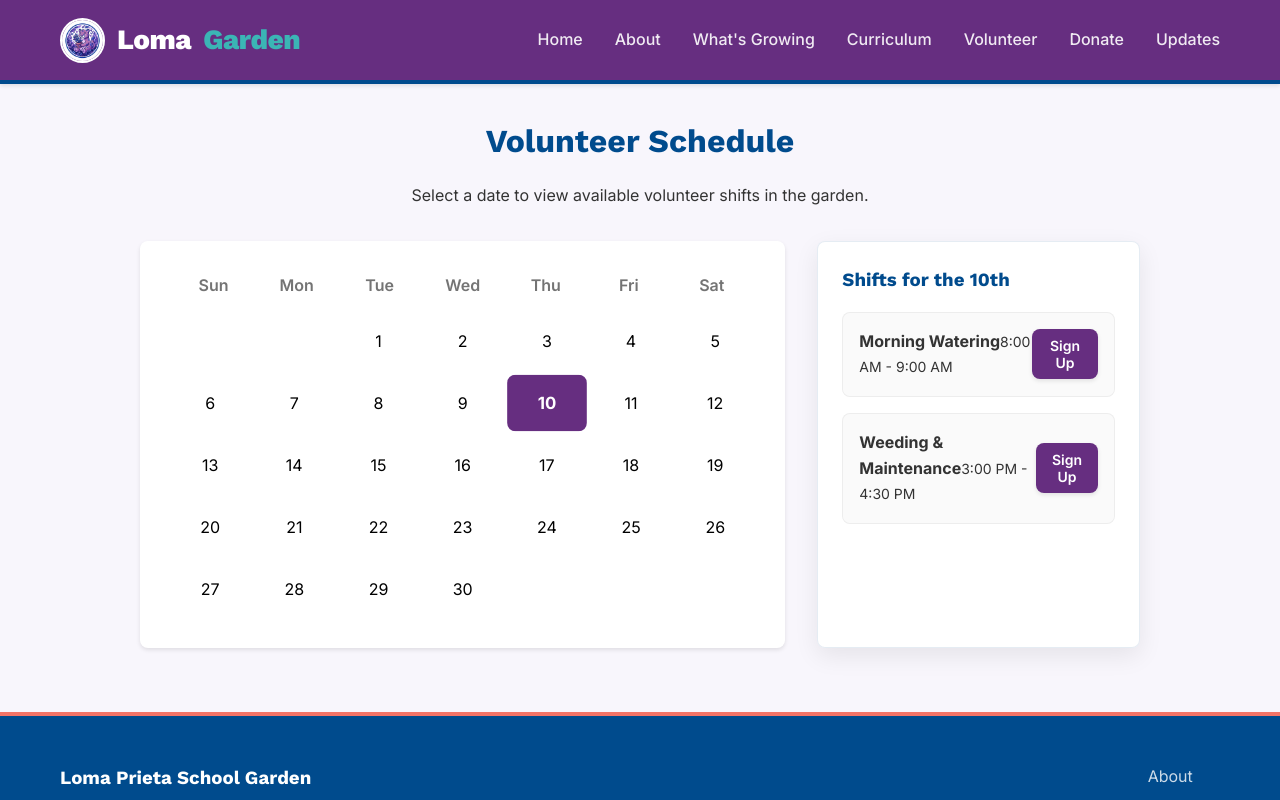
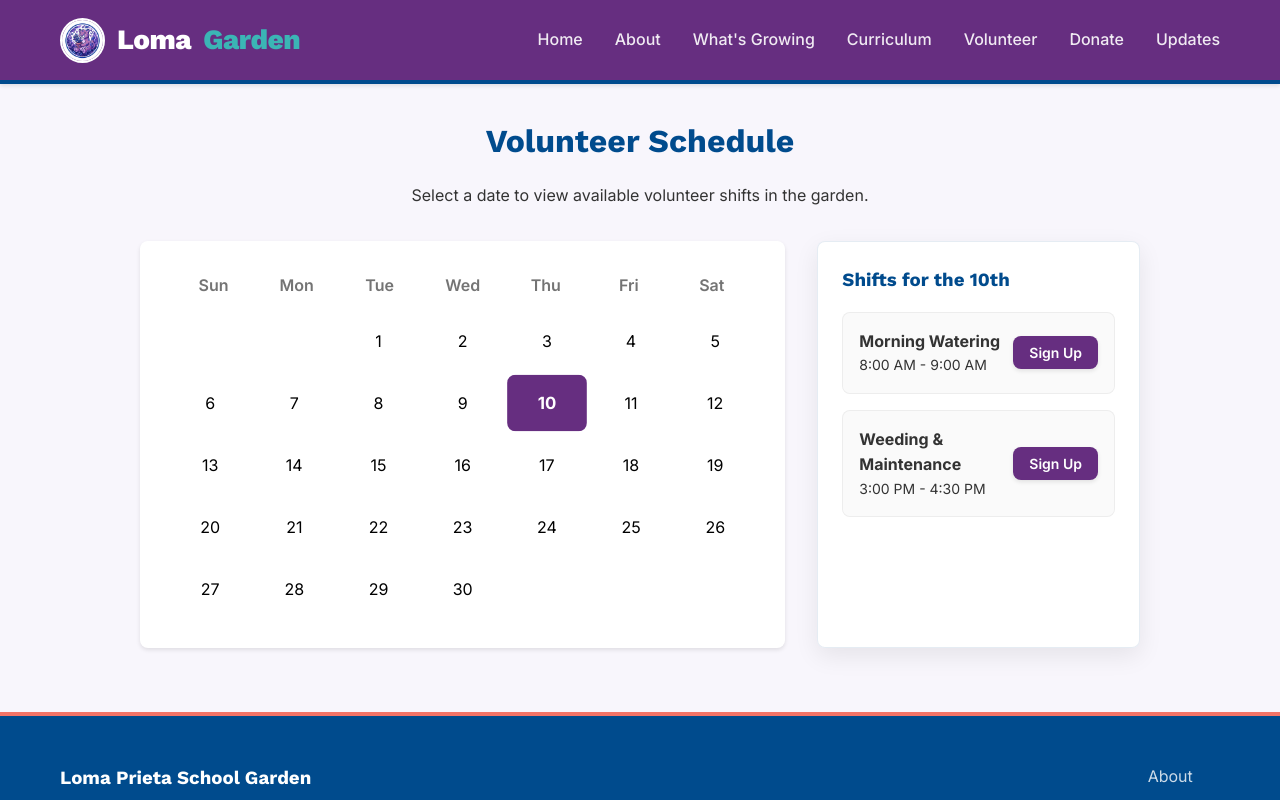
Before and after one commit to Baylow/loma-prieta-garden, a Next.js app: page /volunteer in a window 1280 px wide. Both pictures are taken after a click on the button "10". Shown: the top 800 px of the page. Built offline with nearby package versions, Linux system fonts and the light colour scheme.

Commit message:
Fix UI spacing and flex layout on volunteer page

```diff
--- a/src/app/volunteer/page.js
+++ b/src/app/volunteer/page.js
@@ -86,18 +86,18 @@ export default function Volunteer() {
               {!selectedShift ? (
                 <ul className={styles.shiftList}>
                   <li>
-                    <div className="flex-col">
+                    <div className="flex flex-col">
                       <strong>Morning Watering</strong>
                       <span className="text-muted" style={{ fontSize: '0.875rem' }}>8:00 AM - 9:00 AM</span>
                     </div>
-                    <button className="btn btn-primary" style={{ padding: '0.5rem 1rem', fontSize: '0.875rem' }} onClick={() => handleSignUpClick('Morning Watering', '8:00 AM - 9:00 AM')}>Sign Up</button>
+                    <button className="btn btn-primary" style={{ padding: '0.5rem 1rem', fontSize: '0.875rem', whiteSpace: 'nowrap' }} onClick={() => handleSignUpClick('Morning Watering', '8:00 AM - 9:00 AM')}>Sign Up</button>
                   </li>
                   <li>
-                    <div className="flex-col">
+                    <div className="flex flex-col">
                       <strong>Weeding & Maintenance</strong>
                       <span className="text-muted" style={{ fontSize: '0.875rem' }}>3:00 PM - 4:30 PM</span>
                     </div>
-                    <button className="btn btn-primary" style={{ padding: '0.5rem 1rem', fontSize: '0.875rem' }} onClick={() => handleSignUpClick('Weeding & Maintenance', '3:00 PM - 4:30 PM')}>Sign Up</button>
+                    <button className="btn btn-primary" style={{ padding: '0.5rem 1rem', fontSize: '0.875rem', whiteSpace: 'nowrap' }} onClick={() => handleSignUpClick('Weeding & Maintenance', '3:00 PM - 4:30 PM')}>Sign Up</button>
                   </li>
                 </ul>
               ) : (
```
